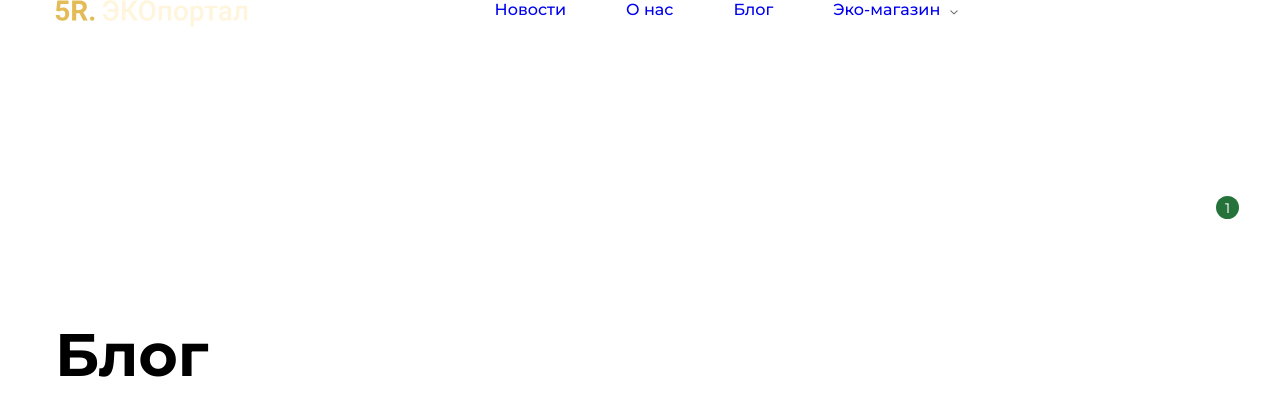
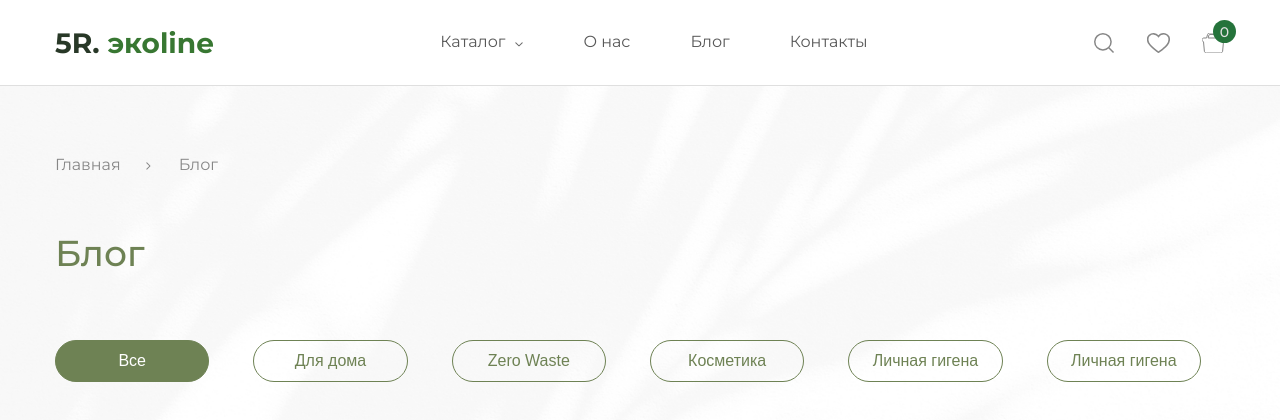
Before and after one commit to ogyreck/5R-ecoLINE, a React (Create React App) app: page /blog in a window 1280 px wide. Shown: the top 420 px of the page. Built offline with nearby package versions, Linux system fonts and the light colour scheme.

Commit message:
блог не доделаный

```diff
--- a/src/components/contents/blog/Blog.jsx
+++ b/src/components/contents/blog/Blog.jsx
@@ -1,14 +1,39 @@
 import React from "react";
-import Header from "../../header/Header";
 import "./blog.css";
+import HeaderShopContainer from "../../header/Header_shopContainer";
+import {Link} from "react-router-dom";
 
 const Blog = () => {
     return (
         <>
-      <Header />
+            <HeaderShopContainer/>
             <main>
+                <div className="card__bg">
+
+                    <section className="navigation">
                         <div className="container">
-          <h1>Блог</h1>
+                            <div className="navigation__links">
+                                <Link to="/" className="navigation__links-item">Главная</Link>
+                                <img src="/img/arrow_left.svg" alt="Стрелка"/>
+                                <Link to="/" className="navigation__links-item">Блог</Link>
+
+
+                            </div>
+                        </div>
+                    </section>
+                    <section className='main-blog'>
+                        <div className='container'>
+                            <h2 className='blog-title'>Блог</h2>
+                            <div className="blog__topics blog__topics-blog">
+                                <button className=" blog__topic-active1">Все</button>
+                                <button>Для дома</button>
+                                <button>Zero Waste</button>
+                                <button>Косметика</button>
+                                <button>Личная гигена</button>
+                                <button>Личная гигена</button>
+                            </div>
+                        </div>
+                    </section>
                 </div>
             </main>
         </>
--- a/src/components/contents/blog/blog.css
+++ b/src/components/contents/blog/blog.css
@@ -0,0 +1,16 @@
+.blog-title{
+    margin-top: 52px;
+    font-weight: 500;
+    font-size: 36px;
+    line-height: 148%;
+    color: #6E8254;
+}
+.blog__topics-blog button{
+    color: #6E8254;
+    border: 1px solid #6E8254;
+}
+.blog__topic-active1 {
+    background: #6E8254 !important;
+    color: #fff !important;
+    font-weight: 500 !important;
+}
--- a/src/components/contents/main/Blog/blog.css
+++ b/src/components/contents/main/Blog/blog.css
@@ -26,7 +26,7 @@
 }
 
 .blog__topic-active {
-  background-color: #c28686 !important;
+  background-color: #c28686 ;
   color: #fff !important;
   font-weight: 500 !important;
 }
@@ -75,7 +75,7 @@
 
 .blog__card-visible {
   display: block;
-  transition: all 0.3;
+  transition: all   ;
 }
 
 .blog__card-visible img {
@@ -94,7 +94,7 @@
   background-color: #fff;
   border-radius: 4px;
   text-align: center;
-  transition: all 0.3;
+  transition: all;
 }
 
 .card__title-hover {
--- a/src/components/contents/shop/Card-Product/cardProduct.css
+++ b/src/components/contents/shop/Card-Product/cardProduct.css
@@ -9,7 +9,7 @@
 }
 
 .navigation{
-  padding-top: 169px;
+  padding-top: 70px;
 }
 
 .navigation__links-item{
--- a/src/redux/card-reducer.js
+++ b/src/redux/card-reducer.js
@@ -1,5 +1,6 @@
 const ADD_CARD = "CARD-ADD"
 const DELETE_CARD = 'DELETE-CARD'
+const COUNT_PLUS_BASKET = 'COUNT_PLUS_BASKET'
 
 let initialState = {
 
@@ -72,7 +73,8 @@ export const cardReducer = (state = initialState, action)=>{
                     cost: stateCopy.cardsData[action.idCard-1].cost,
                     id: action.idCard,
                     disable: true,
-                    inButton: 'Добавлено'
+                    inButton: 'Добавлено',
+                    count: 1
             }
 
             stateCopy.basket.push(newCard)
@@ -140,3 +142,9 @@ export const deleteBascetAction =  (idCardValueDelete) =>{
         idCardDelete: idCardValueDelete
     }
 }
+
+export const countPlusBasketAction = () =>{
+    return{
+        type: COUNT_PLUS_BASKET
+    }
+}
```
Lines whose indentation alone changed are shown as unchanged.
